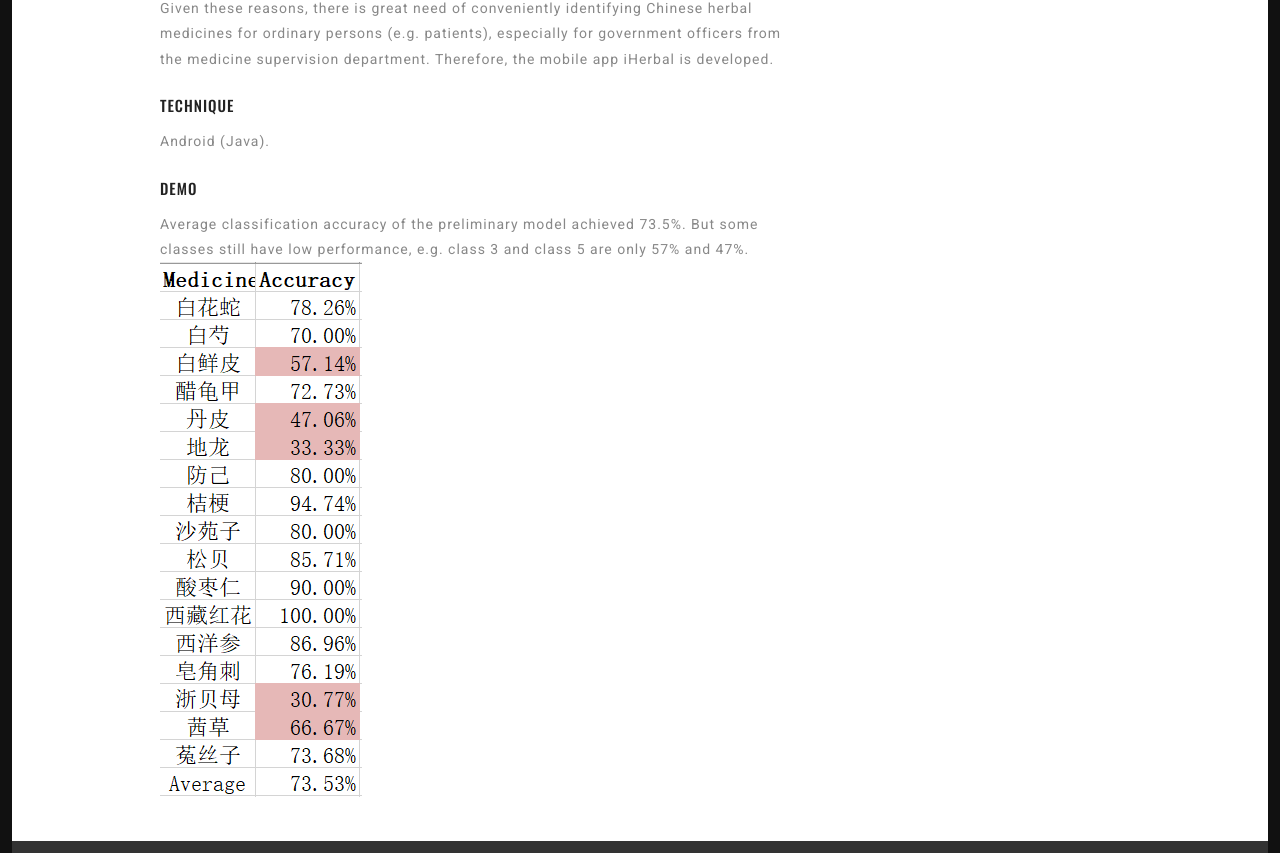
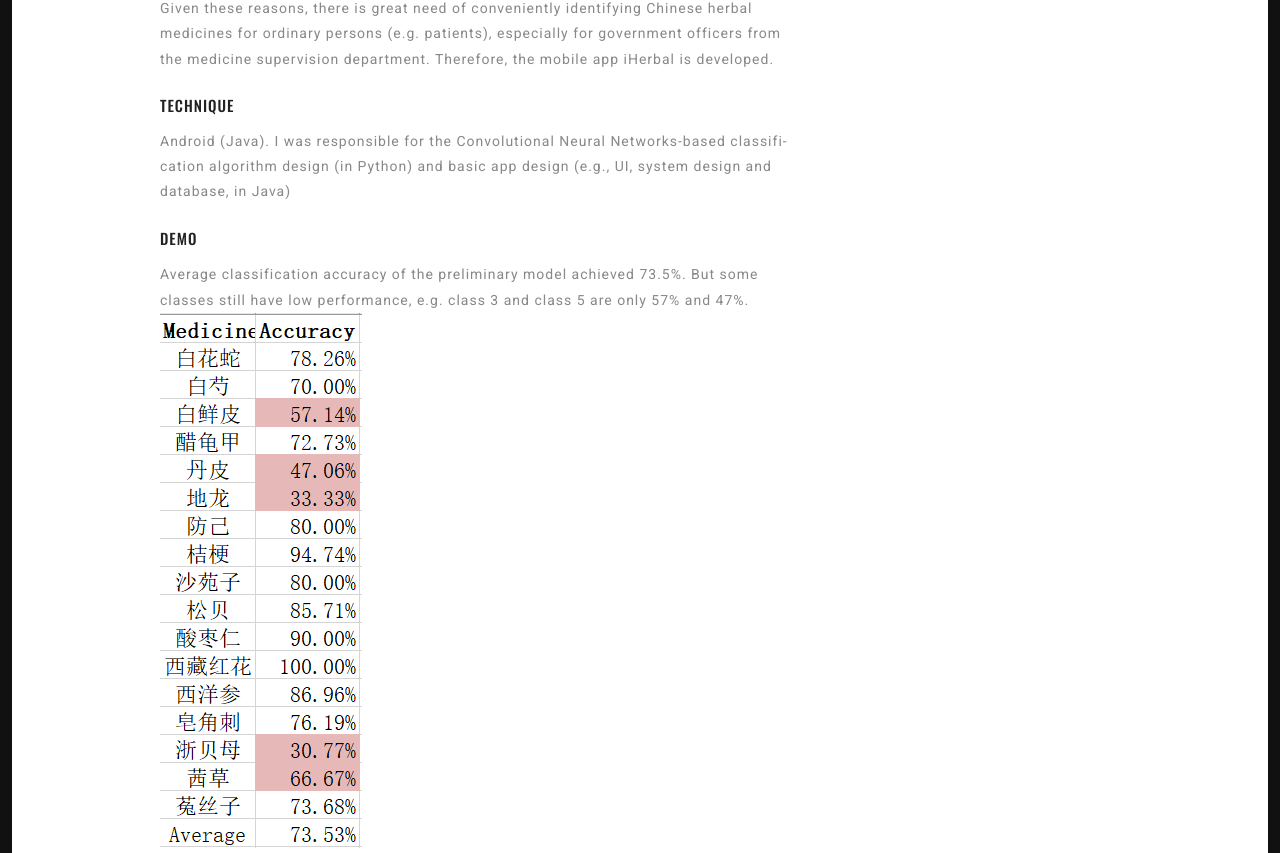
Before and after one commit to fengyangsun/fengyangsun.github.io, a plain HTML site: page portfolio/item-iherbal.html in a window 1280 px wide. Shown: the part 1573-2426 px from the top of the page. Drawn offline with nearby package versions, Linux system fonts and the light colour scheme; files whose address does not match are found by name; a web font is replaced by a local one.

Commit message:
Update item-iherbal.html
Signed-off-by: Fengyang Sun <aloner-sun@qq.com>

```diff
--- a/portfolio/item-iherbal.html
+++ b/portfolio/item-iherbal.html
@@ -78,7 +78,7 @@
 
 					<h2 class="entry-subtitle">Technique</h2>
 					<p>
-						Android (Java).
+						Android (Java). I was responsible for the Convolutional Neural Networks-based classification algorithm design (in Python) and basic app design (e.g., UI, system design and database, in Java)
 					</p>
 					<h2 class="entry-subtitle">Demo</h2>
 
```
